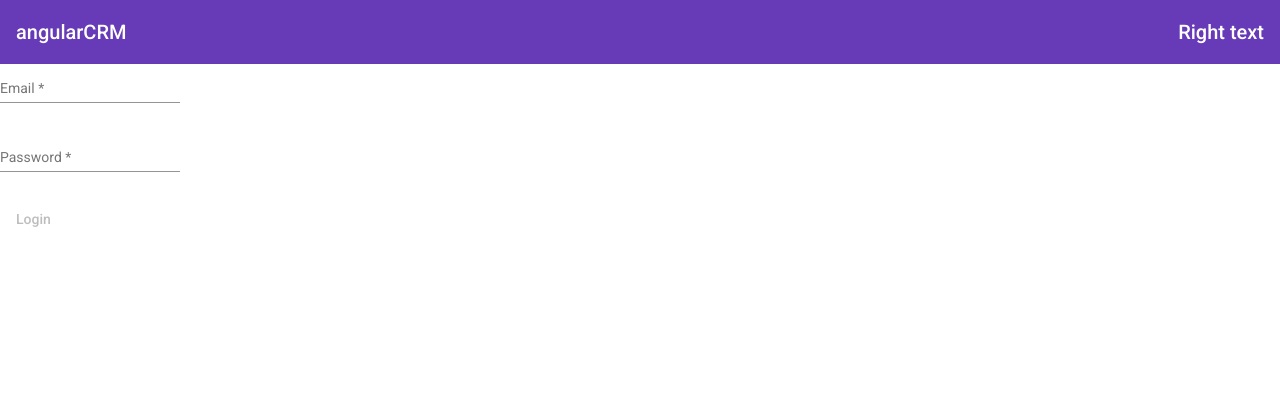
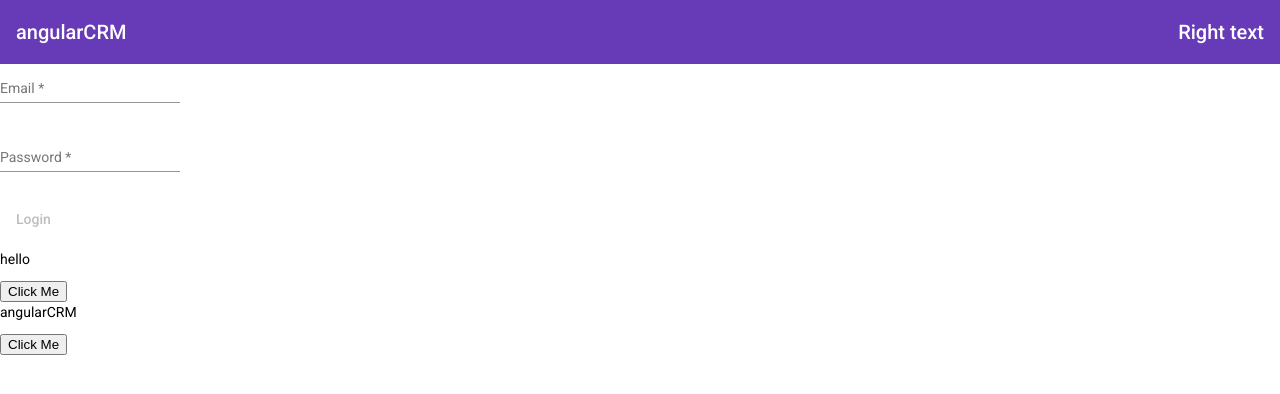
Before and after one commit to jollivetc/angularCRM-JULY, an Angular app: page / in a window 1280 px wide. Shown: the top 394 px of the page. Built offline with nearby package versions, Linux system fonts and the light colour scheme.

Commit message:
dummy component

```diff
--- a/src/app/app.component.html
+++ b/src/app/app.component.html
@@ -6,3 +6,6 @@
 
 
 <crm-login></crm-login>
+
+<crm-dummy label="hello" (done)="handle($event)"></crm-dummy>
+<crm-dummy [label]="title" (done)="handle2($event)"></crm-dummy>
--- a/src/app/app.component.ts
+++ b/src/app/app.component.ts
@@ -9,4 +9,10 @@ import { NgForm } from '@angular/forms';
 export class AppComponent {
   title = 'angularCRM';
 
+  handle($event:any):void{
+    console.log($event);
+  }
+  handle2($event:any):void{
+    console.log($event);
+  }
 }
--- a/src/app/app.module.ts
+++ b/src/app/app.module.ts
@@ -6,11 +6,13 @@ import { AppComponent } from './app.component';
 import { LoginComponent } from './login/login.component';
 import { BrowserAnimationsModule } from '@angular/platform-browser/animations';
 import { AppMaterialModule } from './app-material.module';
+import { DummyComponent } from './component/dummy/dummy.component';
 
 @NgModule({
   declarations: [
     AppComponent,
-    LoginComponent
+    LoginComponent,
+    DummyComponent
   ],
   imports: [
     BrowserModule,
--- /dev/null
+++ b/src/app/component/dummy/dummy.component.html
@@ -0,0 +1,2 @@
+<p>{{label}}</p>
+<button (click)="onClick()">Click Me</button>
--- /dev/null
+++ b/src/app/component/dummy/dummy.component.ts
@@ -0,0 +1,26 @@
+import { Component, EventEmitter, Input, OnInit, Output } from '@angular/core';
+;
+
+@Component({
+  selector: 'crm-dummy',
+  templateUrl: './dummy.component.html',
+  styleUrls: ['./dummy.component.scss']
+})
+export class DummyComponent implements OnInit {
+
+  @Input()
+  label = '';
+
+  @Output()
+  done = new EventEmitter()
+
+  constructor() { }
+
+  ngOnInit(): void {
+  }
+
+  onClick():void {
+    this.done.emit(`it was ${this.label} that was passed`)
+  }
+
+}
```
Also changed, not shown: src/app/component/dummy/dummy.component.scss (added), 1 other file (tests, documents, lock files or other folders).
